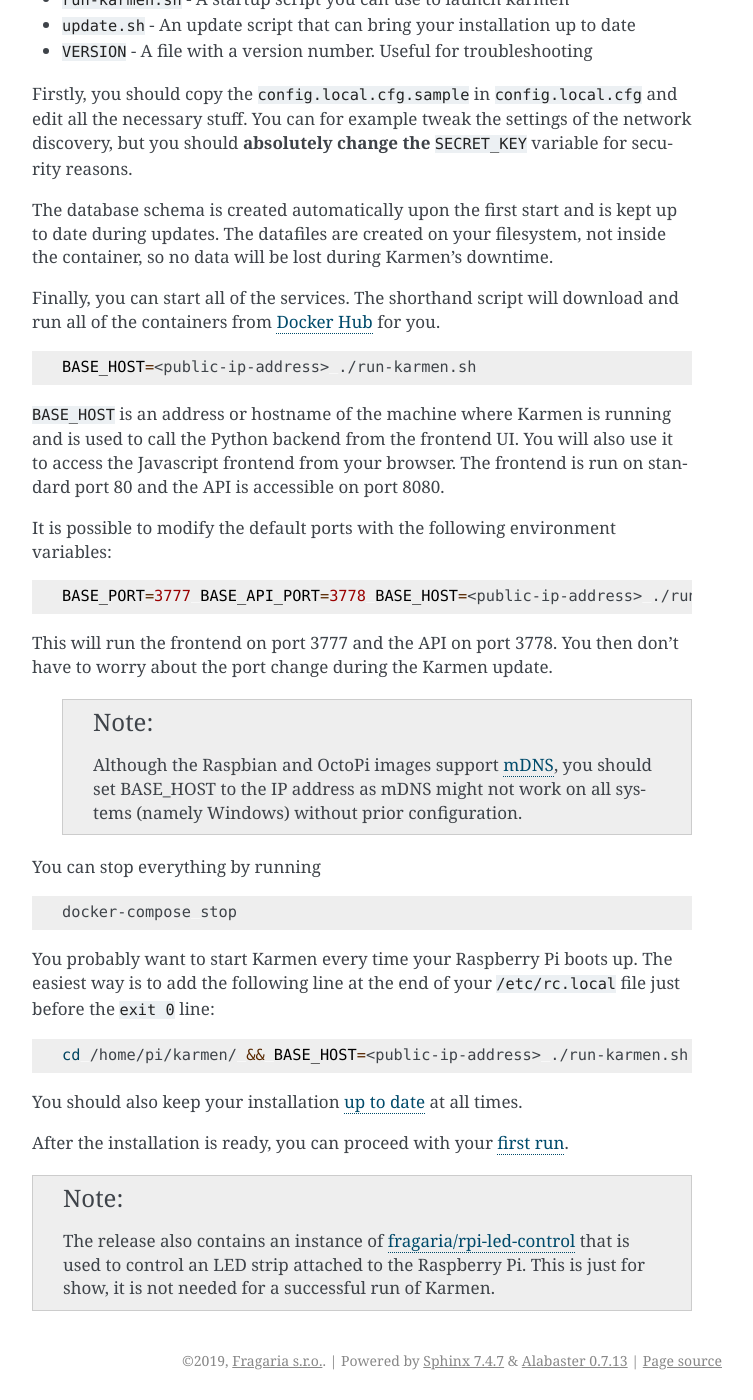
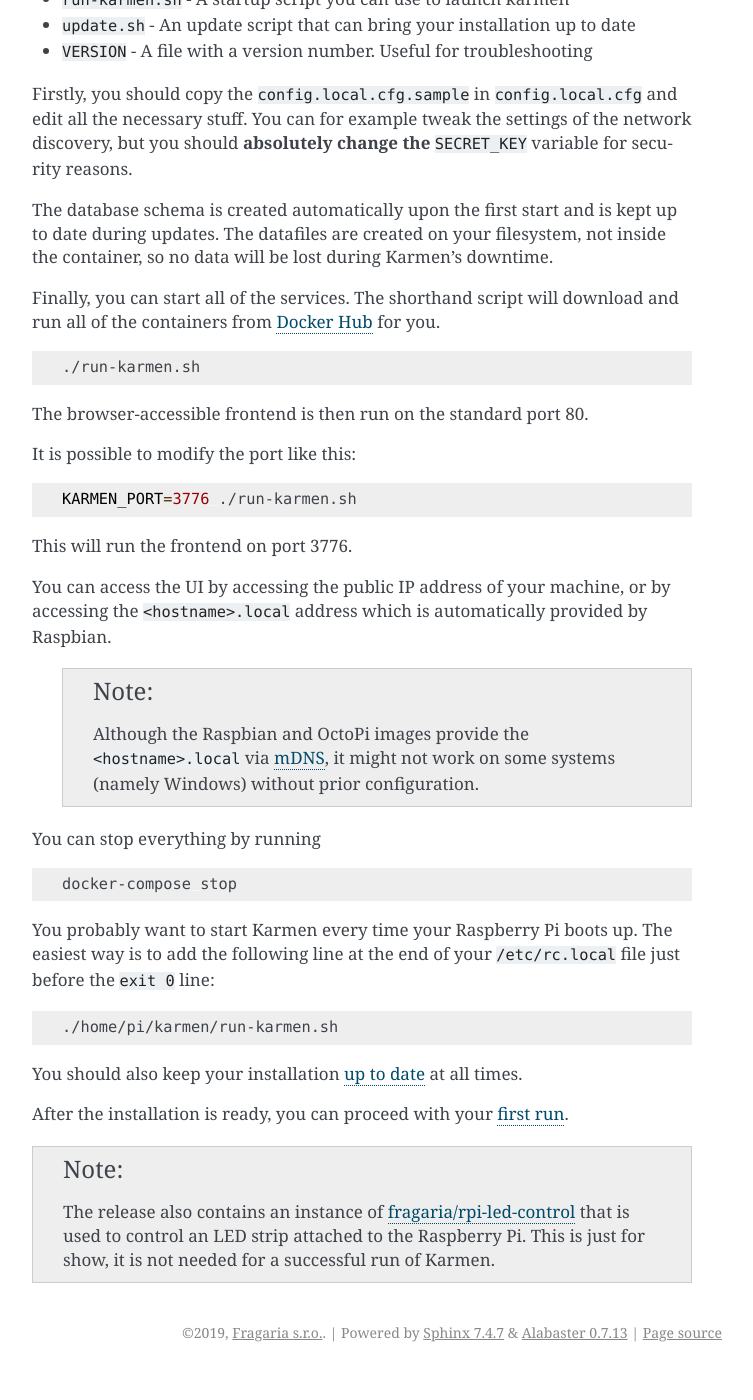
Before and after one commit to fragaria/karmen, a Sphinx documentation site: the page built from docs/source/installation.rst, in a window 1280 px wide and 1400 px high, scrolled down 1555 px. Shown: the whole window, without its empty margins (388-1141 px from the left). Built offline with Sphinx 7.4.7, drawn with Linux system fonts in a browser that asks for light colours; after the commit the page ends 2927 px from its top, so only the background shows below that.

Commit message:
docker: Renames PORT envvars and documents them

```diff
--- a/docs/source/installation.rst
+++ b/docs/source/installation.rst
@@ -86,24 +86,24 @@
 
 .. code-block:: sh
 
-   BASE_HOST=<public-ip-address> ./run-karmen.sh
+   ./run-karmen.sh
 
-``BASE_HOST`` is an address or hostname of the machine where Karmen is running and is used to call
-the Python backend from the frontend UI. You will also use it to access the Javascript frontend
-from your browser. The frontend is run on standard port 80 and the API is accessible on port 8080.
+The browser-accessible frontend is then run on the standard port 80.
 
-It is possible to modify the default ports with the following environment variables:
+It is possible to modify the port like this:
 
 .. code-block:: sh
 
-   BASE_PORT=3777 BASE_API_PORT=3778 BASE_HOST=<public-ip-address> ./run-karmen.sh
+   KARMEN_PORT=3776 ./run-karmen.sh
 
-This will run the frontend on port 3777 and the API on port 3778. You then don't have to worry about
-the port change during the Karmen update.
+This will run the frontend on port 3776.
+
+You can access the UI by accessing the public IP address of your machine, or by accessing the
+``<hostname>.local`` address which is automatically provided by Raspbian.
 
   .. note::
-    Although the Raspbian and OctoPi images support `mDNS <https://en.wikipedia.org/wiki/Multicast_DNS>`_,
-    you should set BASE_HOST to the IP address as mDNS might not work on all systems (namely Windows)
+    Although the Raspbian and OctoPi images provide the ``<hostname>.local`` via
+    `mDNS <https://en.wikipedia.org/wiki/Multicast_DNS>`_, it might not work on some systems (namely Windows)
     without prior configuration.
 
 
@@ -119,7 +119,7 @@
 
 .. code-block:: sh
 
-   cd /home/pi/karmen/ && BASE_HOST=<public-ip-address> ./run-karmen.sh
+   ./home/pi/karmen/run-karmen.sh
 
 You should also keep your installation :ref:`up to date <updating>` at all times.
 
--- a/docs/source/updating.rst
+++ b/docs/source/updating.rst
@@ -32,7 +32,7 @@
 
 .. code-block:: sh
 
-   BASE_HOST=<public-ip-address> ./run-karmen.sh
+   /home/pi/karmen/run-karmen.sh
 
 
 By default, the update script will update to the latest stable release. If you're feeling adventurous,
@@ -54,4 +54,4 @@
 
 .. code-block:: sh
 
-   BASE_HOST=<public-ip-address> ./run-karmen.sh
+   /home/pi/karmen/run-karmen.sh
```
Also changed, not shown: README.md (+1 -1 lines), docker-compose.release.yml (+4 -4 lines).
